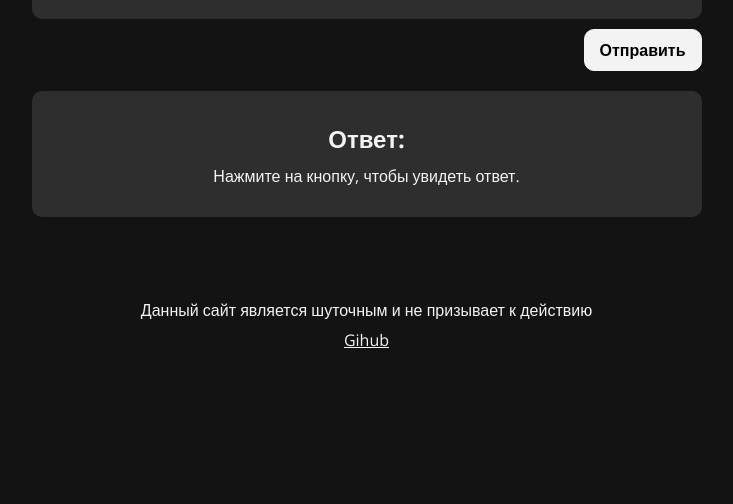
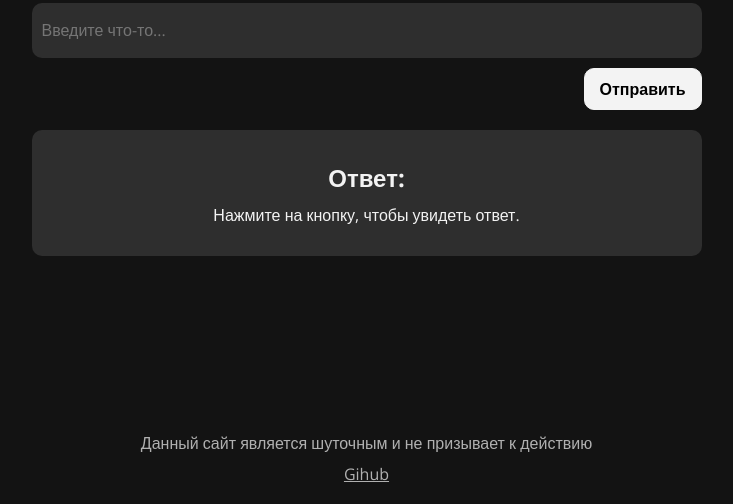
Before and after one commit to layfff/predictor, a plain HTML site: page index.html in a window 1280 px wide. Shown: the part 296-800 px from the top of the page, without its empty margins (266-999 px from the left). Drawn offline with nearby package versions, Linux system fonts and the light colour scheme.

Commit message:
Reorganize and restore CSS styles

```diff
--- a/styles/style.css
+++ b/styles/style.css
@@ -21,6 +21,13 @@ body {
   line-height: 1.9;
   font-weight: 400;
   padding: 15px;
+}
+
+main {
+  display: flex;
+  flex-direction: column;
+  justify-content: center;
+  flex-grow: 1;
 }
 
 button,
@@ -99,6 +106,9 @@ a {
 }
 
 .footer {
-  margin-top: 78px;
   text-align: center;
+
+  .footer__text, .footer__link {
+    opacity: 0.7;
+  }
 }
```
